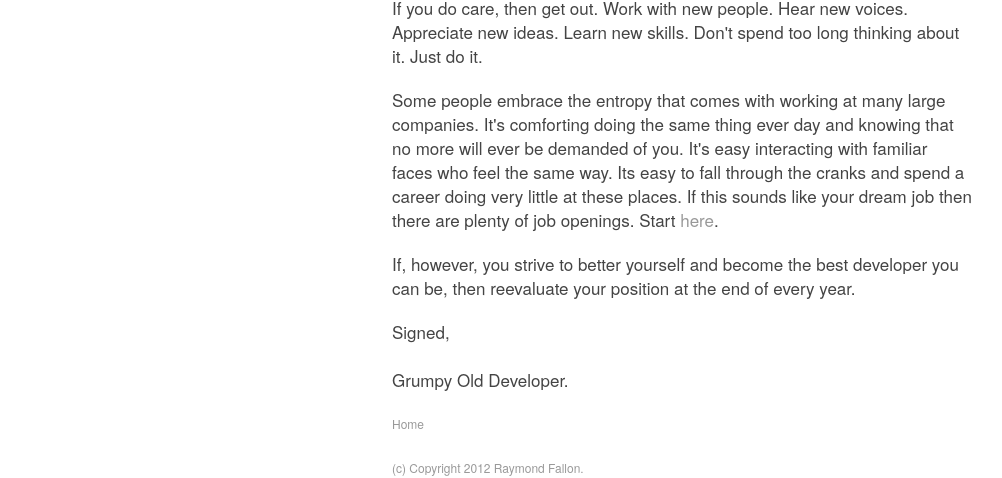
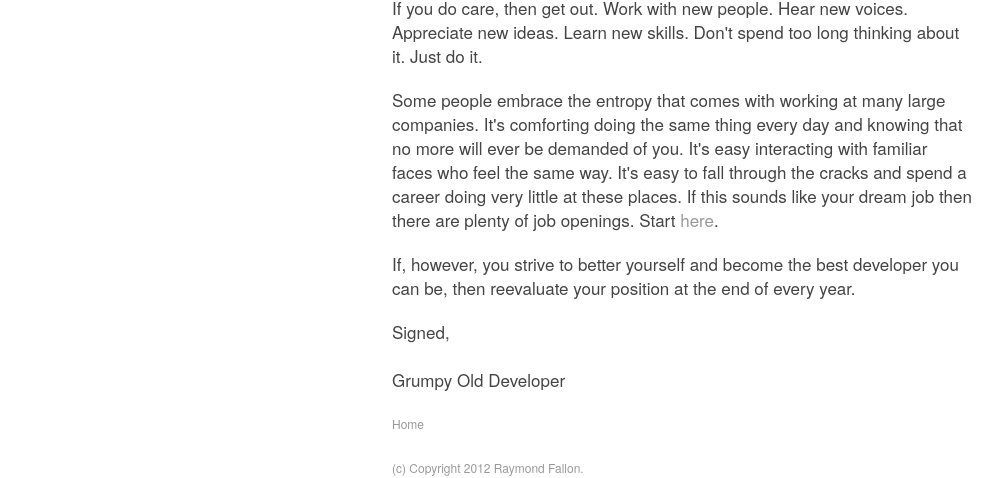
Before and after one commit to niclic/niclic.github.com, a Jekyll site: the page built from _posts/2012-01-16-letter-to-a-young-software-developer.html, in a window 1280 px wide. Shown: the part 450-928 px from the top of the page, without its empty margins (138-1140 px from the left). Built offline with Jekyll 4.4.1, drawn with Linux system fonts in a browser that asks for light colours.

Commit message:
Fix grammer and spelling errors.

```diff
--- a/_posts/2011-12-11-man-bites-dog.html
+++ b/_posts/2011-12-11-man-bites-dog.html
@@ -15,7 +15,7 @@ published: true
 
 <p>The choice of <a href="http://getskeleton.com/" target="_blank">Skeleton</a> owes much to Simon Hørup Eskildsen, who used it to simply and effectively style his own Jekyll <a href="http://sirupsen.com/" target="_blank">blog</a>. I've been using Twitter Bootstrap lately, but it is overkill for something as simple as this blog.</p>
 
-<p>I have <a href="http://ca.linkedin.com/in/raymondfallon" target="_blank">worked</a> in the software business for many years, primarily as a developer and a leader of teams and direction. I have plenty of opinions and experience to write of, so it’s about time I did something about it. Not many people share my sense of humour so I make no warranties that you will enjoy my ramblings. That is assuming that anybody even notices this even exists.</p>
+<p>I have <a href="http://ca.linkedin.com/in/raymondfallon" target="_blank">worked</a> in the software business for many years, primarily as a developer and a leader of teams and direction. I have plenty of opinions and experience to write of, so it’s about time I did something about it. Not many people share my sense of humour, so I make no warranties that you will enjoy my ramblings. That is assuming that anybody even notices this exists.</p>
 
 <p>I like cats but there will be no pictures posted here.</p>
 
--- a/_posts/2012-01-16-letter-to-a-young-software-developer.html
+++ b/_posts/2012-01-16-letter-to-a-young-software-developer.html
@@ -15,8 +15,8 @@ published: true
 
 <p>If you do care, then get out. Work with new people. Hear new voices. Appreciate new ideas. Learn new skills. Don't spend too long thinking about it. Just do it.</p>
 
-<p>Some people embrace the entropy that comes with working at many large companies. It's comforting doing the same thing ever day and knowing that no more will ever be demanded of you. It's easy interacting with familiar faces who feel the same way. Its easy to fall through the cranks and spend a career doing very little at these places. If this sounds like your dream job then there are plenty of job openings. Start <a href="http://www.ibm.com/employment/" target="_blank">here</a>.</p>
+<p>Some people embrace the entropy that comes with working at many large companies. It's comforting doing the same thing every day and knowing that no more will ever be demanded of you. It's easy interacting with familiar faces who feel the same way. It's easy to fall through the cracks and spend a career doing very little at these places. If this sounds like your dream job then there are plenty of job openings. Start <a href="http://www.ibm.com/employment/" target="_blank">here</a>.</p>
 
 <p>If, however, you strive to better yourself and become the best developer you can be, then reevaluate your position at the end of every year.</p>
 
-<p>Signed, <br/><br/> Grumpy Old Developer.</p>
+<p>Signed, <br/><br/> Grumpy Old Developer</p>
--- a/_posts/2012-04-10-software-is-like-sausage.html
+++ b/_posts/2012-04-10-software-is-like-sausage.html
@@ -17,7 +17,7 @@ published: true
 
 <p>Even though it would take a determined hacker to exploit this particular vulnerability, considering the number of iOS devices and the increasing number of applications being built at a breakneck pace, it is reasonable to assume that some users may not protect their device with a passcode. If they do, some of them will choose an insecure passcode. It makes you wonder if this was considered an acceptable level of risk by the design teams. Millions of users entrust their data to these companies, so they deserve better in return for their patronage.</p>
 
-<p>I can picture the pressure at these companies to get things out the door. I’ve seen the same thing done many times - hardcoding or storing credentials or tokens in plain text during development, because implementing security is not a priority or perhaps intimidating. Or it’s not a problem until somebody says it is. Perhaps security was not a major consideration during the design or development of these applications. I’m sure this sounds familiar, so it’s hardly shocking.</p>
+<p>I can picture the pressure at these companies to get things out the door. I’ve seen the same thing done many times - hardcoding or storing credentials or tokens in plain text during development, because implementing security is not a priority or is perhaps intimidating. Or it’s not a problem until somebody says it is. Perhaps security was not a major consideration during the design or development of these applications. I’m sure this sounds familiar, so it’s hardly shocking.</p>
 
 <p>Where security is an important aspect of a domain, such as finance or banking, it is reasonable to assume that effective safeguards have been taken at all stages of product development. I hope this is not wishful thinking, but when security breaches have significant implications, I assume security receives the serious consideration it deserves. Perhaps security should be an important part of every domain.</p>
 
```
